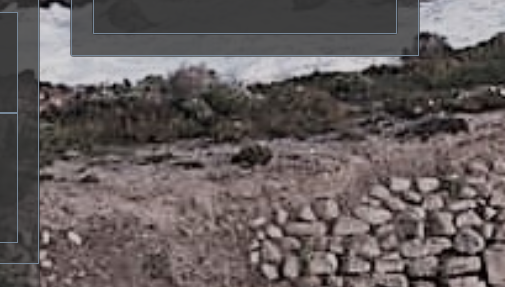
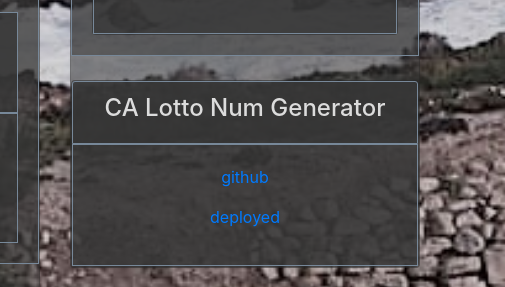
Before and after one commit to Malkons/Portfolio-v.2, a plain HTML site: page index.html in a window 1280 px wide. Shown: the part 1611-1898 px from the top of the page, 775-1280 px from the left. Drawn offline with nearby package versions, Linux system fonts and the light colour scheme.

Commit message:
added Lotto section

```diff
--- a/index.html
+++ b/index.html
@@ -401,6 +401,16 @@
                                 </div>
                             </div>
                         </div>
+                        <br />
+                        <div class="card">
+                            <div class="card-header text-center">
+                                <h4>CA Lotto Num Generator</h4>
+                            </div>
+                            <div class="card-body text-center">
+                                <a href="https://github.com/Malkons/CA-Lottery-Number-Generator.git" target="_blank" title="Clicking this link will open a new tab"><p>github</p></a>
+                                <a href="https://malkons.github.io/CA-Lottery-Number-Generator/" target="_blank" title="Clicking this link will open a new tab"><p>deployed</p></a>
+                            </div>
+                        </div>
                 </div>
             </div>
         </div><!--Row-->
```
